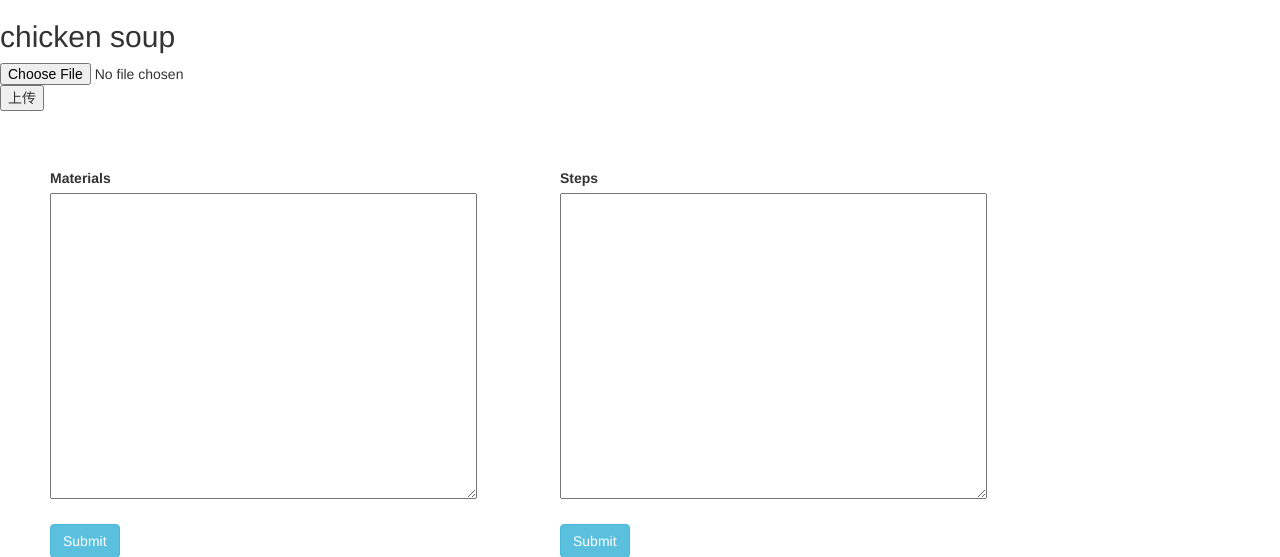
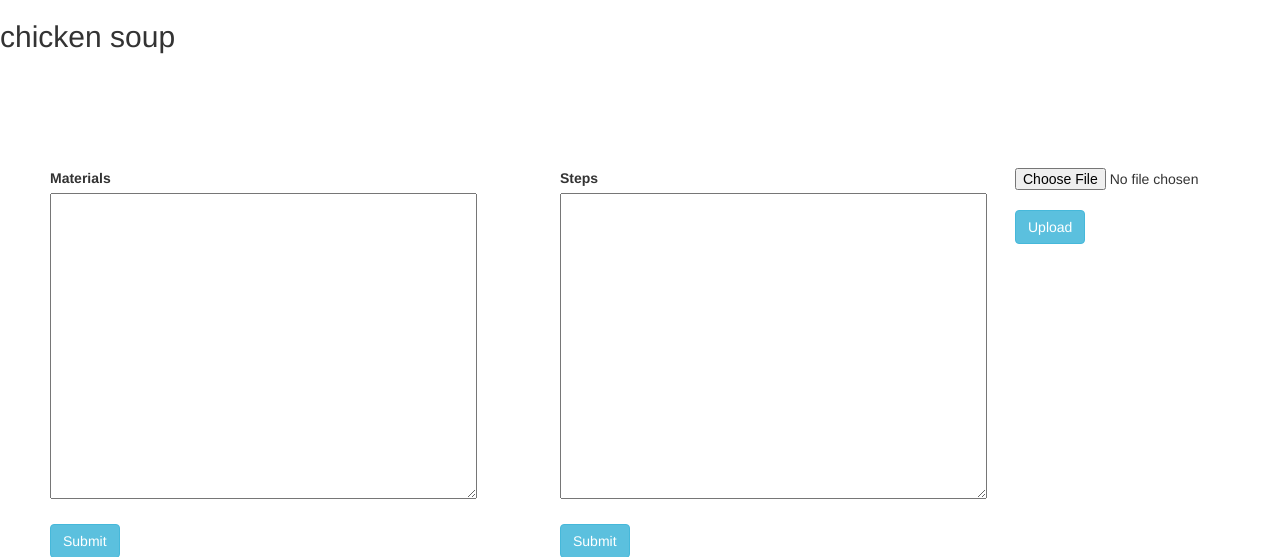
Before and after one commit to dizhuZheng/Shopping, a Django app: page /dishes/1/ in a window 1280 px wide. Shown: the part 72-629 px from the top of the page. Run offline with Django 3.2, Linux system fonts and the light colour scheme; a user stored in the database is signed in; data comes from the database, SQL or seed files in the repository; both versions use the stored data as it was before the commit; some libraries are stand-ins or nearby versions.

Commit message:
upload pics, but pics are showed differently

```diff
--- a/recipes/templates/recipes/base.html
+++ b/recipes/templates/recipes/base.html
@@ -28,6 +28,15 @@
           top: 30%;
           width: 50%;
         }
+        div.c{
+          position: fixed;
+          right: 0;
+          top: 30%;
+        }
+        img {
+          display: block;
+          margin-left: auto;
+        }
     </style>
   </head>
   <body>
--- a/recipes/templates/recipes/dish.html
+++ b/recipes/templates/recipes/dish.html
@@ -24,12 +24,13 @@
       <button type="submit" class="btn btn-info">Submit</button>
     </form>
   </div>
-  <form method="POST" enctype="multipart/form-data">
-    {% csrf_token %}
-    <input type="file" name="img">
-    <button type="submit">上传</button>
-  </form>
-  {% for img in imgs %}
+  <div class="c">
+    <form method="POST" enctype="multipart/form-data">
+      {% csrf_token %}
+      <input type="file" name="img">
+      <br>
+      <button type="submit" class="btn btn-info">Upload</button>
+    </form>
     <img src="{{ img.img.url }}" />
-  {% endfor %}
+  </div>
 {% endblock content %}
--- a/recipes/urls.py
+++ b/recipes/urls.py
@@ -1,5 +1,5 @@
 from django.conf.urls import url
-from .views import index, dishes, dish, upload_img, show_img
+from .views import index, dishes, dish
 from django.conf.urls.static import static
 from django.conf import settings
 
@@ -8,6 +8,4 @@ urlpatterns = [
     url(r'^$', index, name='index'),
     url(r'^dishes/$', dishes, name='dishes'),
     url(r'^dishes/(?P<dish_id>\d+)/$', dish, name='dish'),
-    url(r'^upload/$', upload_img),
-    url(r'^show/$', show_img),
 ] + static(settings.MEDIA_URL, document_root=settings.MEDIA_ROOT)
--- a/recipes/views.py
+++ b/recipes/views.py
@@ -23,26 +23,12 @@ def dishes(request):
 def dish(request, dish_id):
     """show a single topic"""
     dish = Dish.objects.get(id=dish_id)
-    context = {'dish': dish}
-    return render(request, 'recipes/dish.html', context)
-
-@login_required
-def upload_img(request):
+    content = {'dish':dish}
     if request.method == 'POST':
         new_img = IMG(
             img = request.FILES.get('img'),
             name = request.FILES.get('img').name
         )
         new_img.save()
-    return render(request, 'recipes/upload.html')
-
-@login_required
-def show_img(request):
-    """show pics"""
-    imgs = IMG.objects.all()
-    content = {
-        'imgs':imgs,
-    }
-    for i in imgs:
-        print (i.img.url)
-    return render(request,'recipes/show.html',content)
+        content['img'] = new_img
+    return render(request, 'recipes/dish.html', content)
```
Also changed, not shown: db.sqlite3 (deleted), 1 other file.
